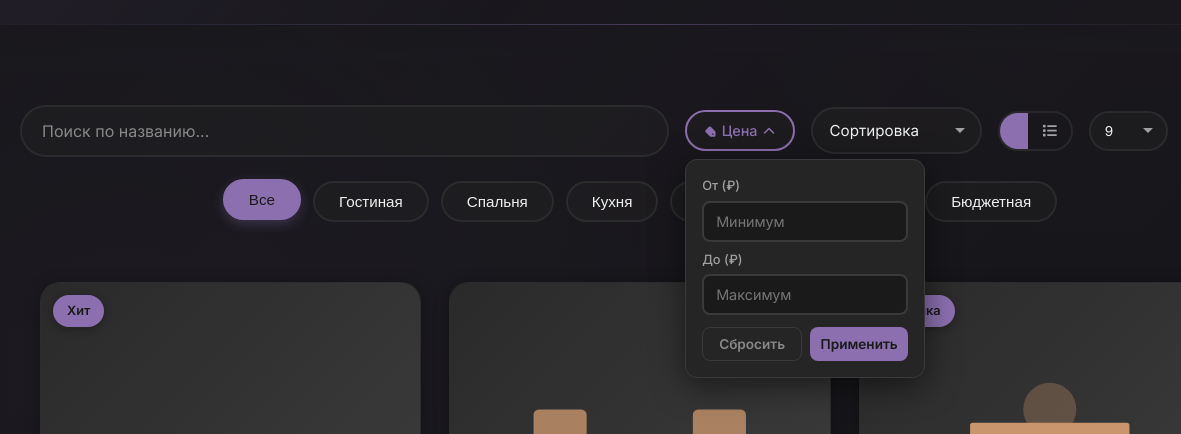
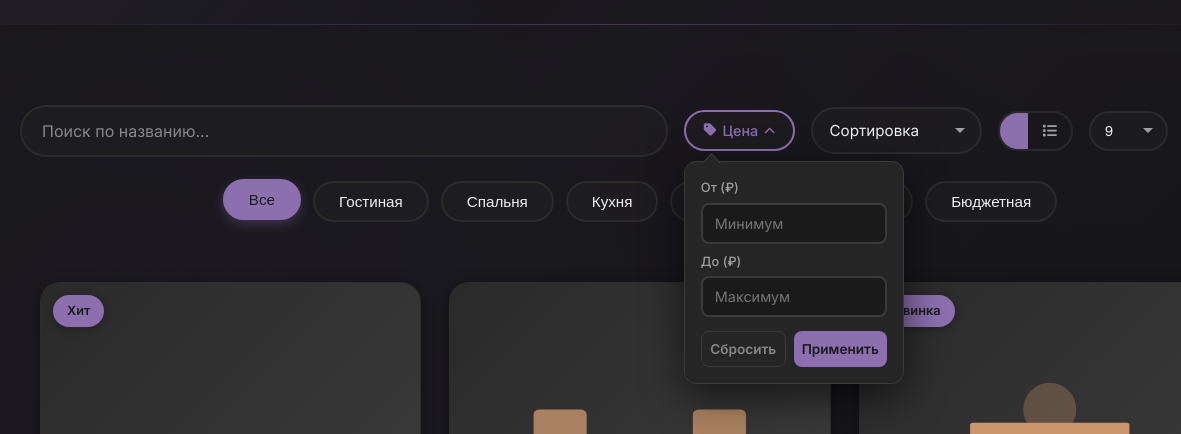
Before and after one commit to sbktiga-dev/ttmebel, a website: page catalog.html in a window 1280 px wide. Both pictures are taken after a click on the button "Цена". Shown: the part 349-783 px from the top of the page, 0-1181 px from the left. Drawn offline with Linux system fonts and the light colour scheme.

Commit message:
Фикс дропдауна цены: position:absolute с z-index:200, стрелка-треугольник, нормальное позиционирование поверх контента

```diff
--- a/css/style.css
+++ b/css/style.css
@@ -3298,6 +3298,7 @@ img {
 .price-dropdown {
   position: relative;
   display: inline-block;
+  flex-shrink: 0;
 }
 
 .price-dropdown-btn {
@@ -3323,27 +3324,40 @@ img {
   color: var(--accent);
 }
 
-.price-dropdown-btn i {
-  font-size: 0.75rem;
+.price-dropdown-btn i.fa-chevron-down {
+  font-size: 0.7rem;
   transition: transform 0.2s;
 }
 
-.price-dropdown-btn.active i {
+.price-dropdown-btn.active i.fa-chevron-down {
   transform: rotate(180deg);
 }
 
 .price-dropdown-panel {
   display: none;
   position: absolute;
-  top: calc(100% + 8px);
+  top: calc(100% + 10px);
   left: 0;
   background: var(--bg-card);
   border: 1px solid var(--border);
   border-radius: var(--radius);
   padding: 16px;
-  box-shadow: 0 8px 32px rgba(0,0,0,0.5);
-  z-index: 50;
-  min-width: 240px;
+  box-shadow: 0 12px 40px rgba(0,0,0,0.6);
+  z-index: 200;
+  min-width: 220px;
+}
+
+.price-dropdown-panel::before {
+  content: '';
+  position: absolute;
+  top: -6px;
+  left: 20px;
+  width: 12px;
+  height: 12px;
+  background: var(--bg-card);
+  border-left: 1px solid var(--border);
+  border-top: 1px solid var(--border);
+  transform: rotate(45deg);
 }
 
 .price-dropdown-panel.open {
@@ -3379,12 +3393,12 @@ img {
 .price-dropdown-actions {
   display: flex;
   gap: 8px;
-  margin-top: 12px;
+  margin-top: 14px;
 }
 
 .price-dropdown-actions button {
   flex: 1;
-  padding: 8px;
+  padding: 9px 8px;
   border-radius: 8px;
   font-size: 0.85rem;
   font-weight: 600;
```
